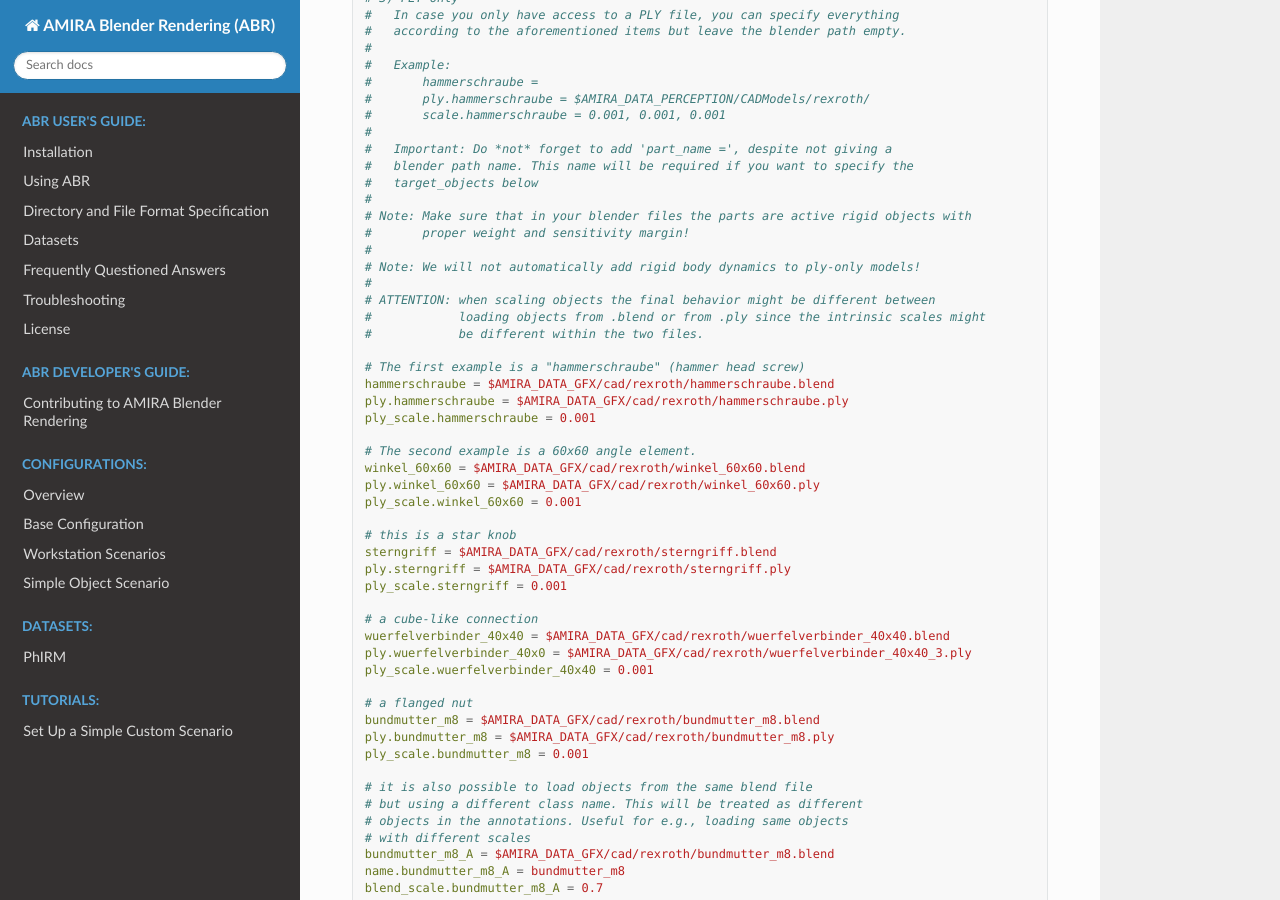
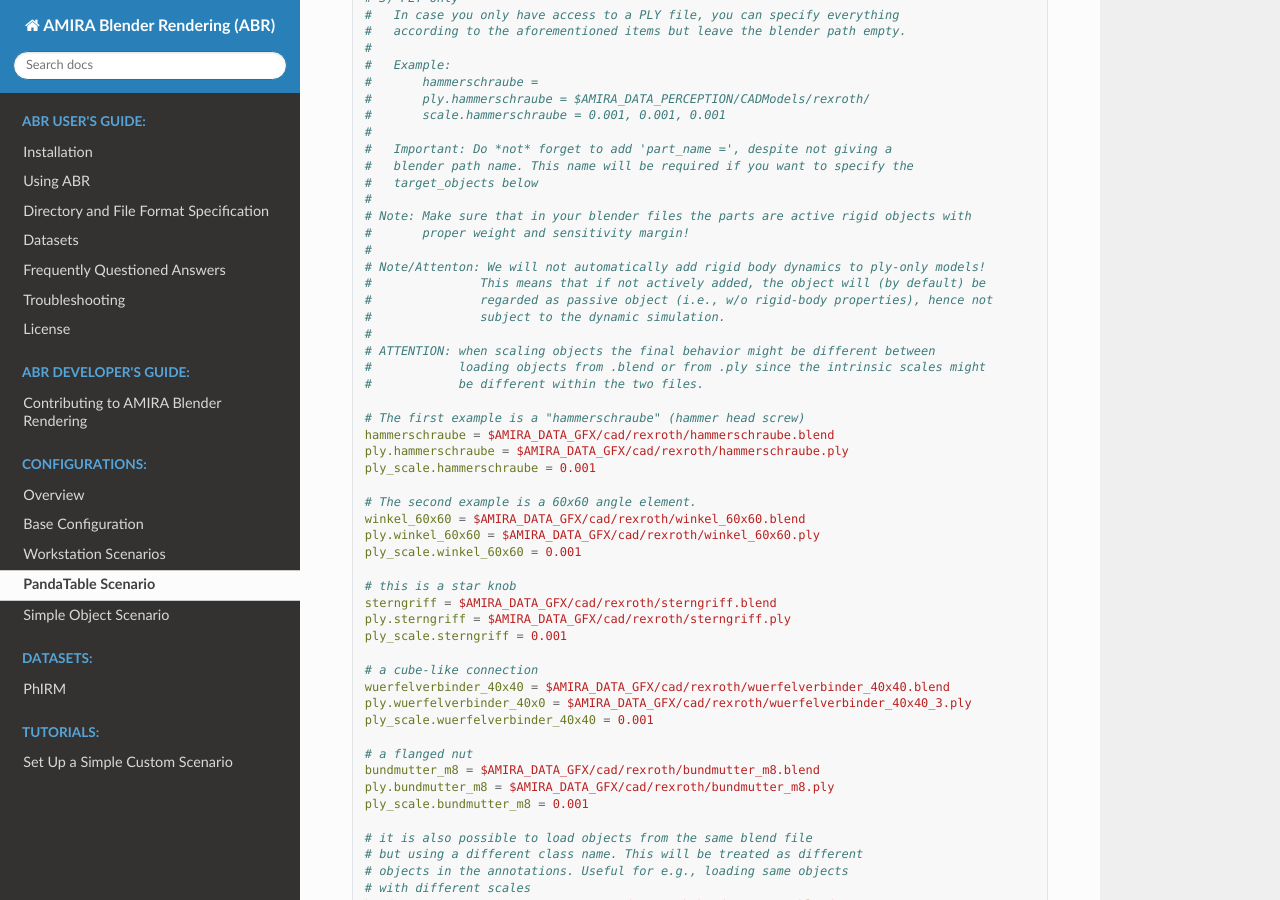
Before and after one commit to boschresearch/amira_blender_rendering, a Sphinx documentation site: the page built from docs/configs/pandatable.rst, in a window 1280 px wide and 900 px high, scrolled down 2681 px. Built offline with Sphinx 7.4.7 and the Read the Docs theme 2.0.0, drawn with Linux system fonts in a browser that asks for light colours.

Commit message:
add specific note regarding rigid body properties in documentation

```diff
--- a/docs/configs/pandatable.rst
+++ b/docs/configs/pandatable.rst
@@ -168,7 +168,10 @@
     # Note: Make sure that in your blender files the parts are active rigid objects with
     #       proper weight and sensitivity margin!
     #
-    # Note: We will not automatically add rigid body dynamics to ply-only models!
+    # Note/Attenton: We will not automatically add rigid body dynamics to ply-only models!
+    #               This means that if not actively added, the object will (by default) be
+    #               regarded as passive object (i.e., w/o rigid-body properties), hence not
+    #               subject to the dynamic simulation.
     #
     # ATTENTION: when scaling objects the final behavior might be different between
     #            loading objects from .blend or from .ply since the intrinsic scales might
--- a/docs/configs/workstation_scenarios.rst
+++ b/docs/configs/workstation_scenarios.rst
@@ -170,7 +170,10 @@
     # Note: Make sure that in your blender files the parts are active rigid objects with
     #       proper weight and sensitivity margin!
     #
-    # Note: We will not automatically add rigid body dynamics to ply-only models!
+    # Note/Attenton: We will not automatically add rigid body dynamics to ply-only models!
+    #               This means that if not actively added, the object will (by default) be
+    #               regarded as passive object (i.e., w/o rigid-body properties), hence not
+    #               subject to the dynamic simulation.
     #
     # ATTENTION: when scaling objects the final behavior might be different between
     #            loading objects from .blend or from .ply since the intrinsic scales might
--- a/docs/index.rst
+++ b/docs/index.rst
@@ -80,6 +80,7 @@
    configs/overview.rst
    configs/baseconfiguration.rst
    configs/workstation_scenarios.rst
+   configs/pandatable.rst
    configs/simpleobject.rst
 
 .. toctree::
```
